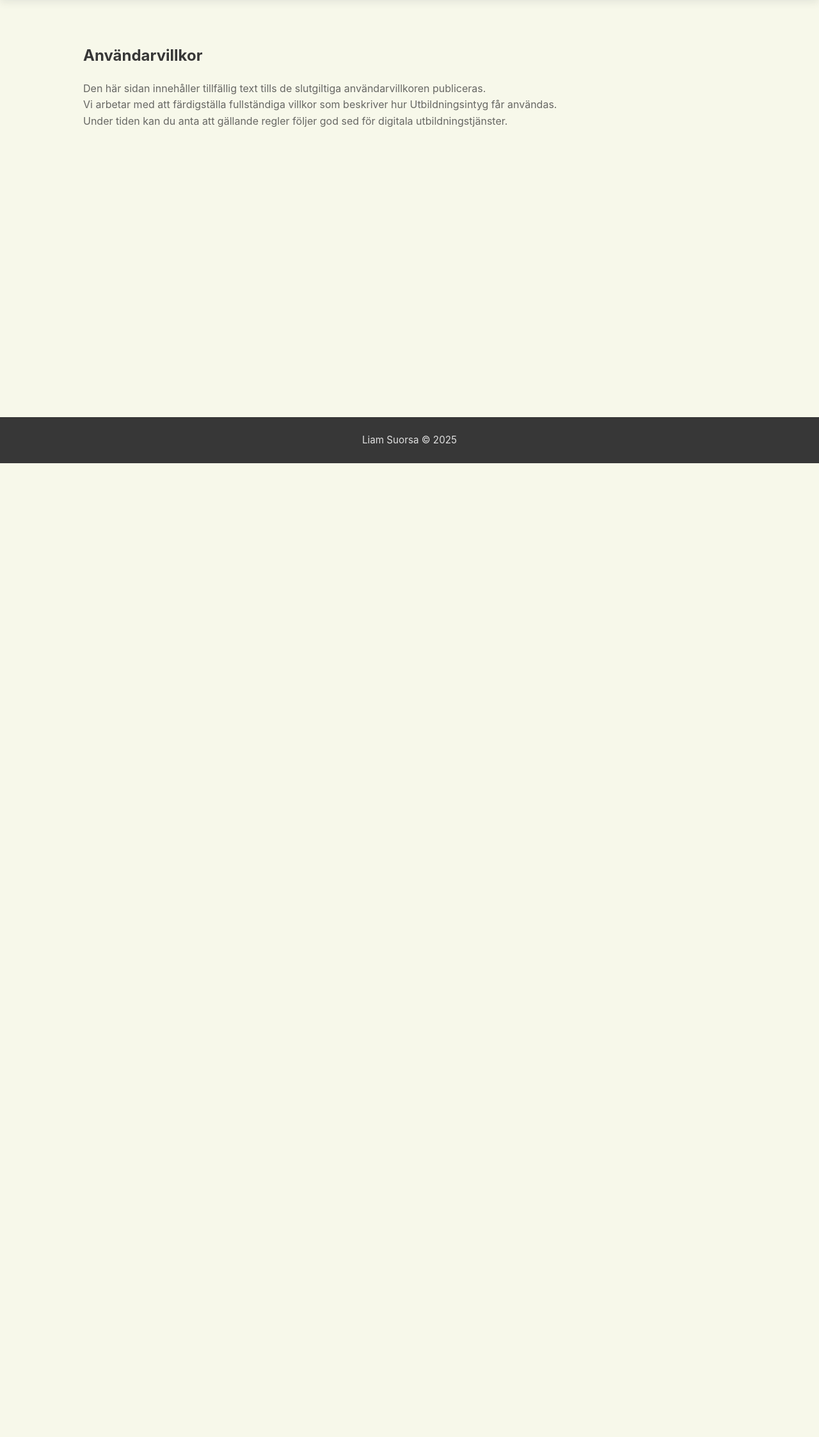
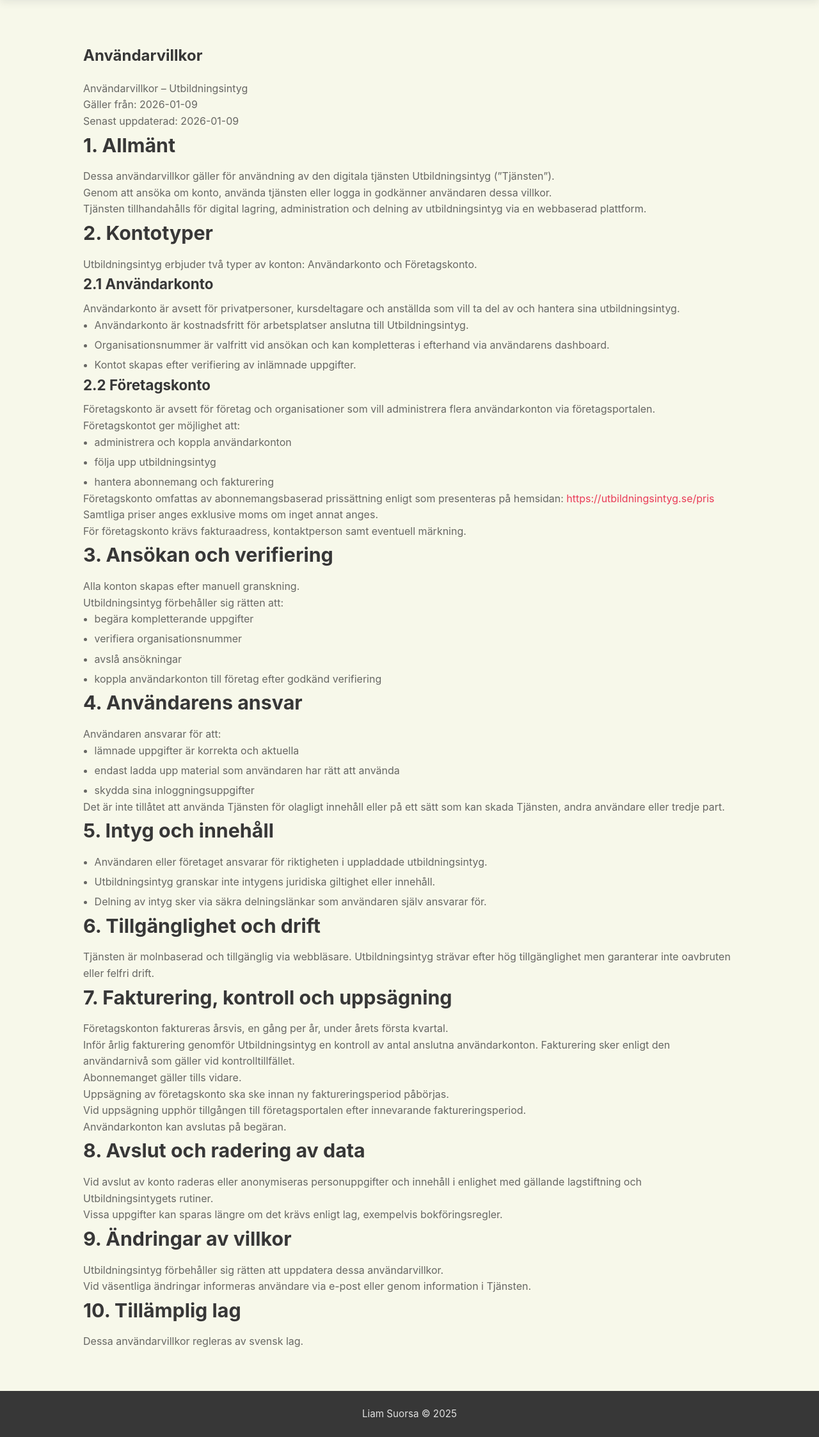
Before and after one commit to Mr-cool08/JK-utbildnings-intyg, a Flask app: page /villkor in a window 1280 px wide. Shown: the part 76-2322 px from the top of the page at 64% size. Before the commit the page ends 800 px from the top, so only its background shows below. Run offline with Flask 3, Linux system fonts and the light colour scheme; parts of the project's set-up code (start-up, migrations or seed data) failed here and were passed over.

Commit message:
Lägg till fullständiga användarvillkor

```diff
--- a/templates/terms_of_service.html
+++ b/templates/terms_of_service.html
@@ -4,9 +4,73 @@
 <section class="content" aria-labelledby="terms-title">
     <div class="content-container">
         <h1 id="terms-title">Användarvillkor</h1>
-        <p>Den här sidan innehåller tillfällig text tills de slutgiltiga användarvillkoren publiceras.</p>
-        <p>Vi arbetar med att färdigställa fullständiga villkor som beskriver hur Utbildningsintyg får användas.</p>
-        <p>Under tiden kan du anta att gällande regler följer god sed för digitala utbildningstjänster.</p>
+        <p>Användarvillkor – Utbildningsintyg</p>
+        <p>Gäller från: 2026-01-09</p>
+        <p>Senast uppdaterad: 2026-01-09</p>
+        <h2>1. Allmänt</h2>
+        <p>Dessa användarvillkor gäller för användning av den digitala tjänsten Utbildningsintyg (”Tjänsten”).</p>
+        <p>Genom att ansöka om konto, använda tjänsten eller logga in godkänner användaren dessa villkor.</p>
+        <p>Tjänsten tillhandahålls för digital lagring, administration och delning av utbildningsintyg via en webbaserad plattform.</p>
+        <h2>2. Kontotyper</h2>
+        <p>Utbildningsintyg erbjuder två typer av konton: Användarkonto och Företagskonto.</p>
+        <h3>2.1 Användarkonto</h3>
+        <p>Användarkonto är avsett för privatpersoner, kursdeltagare och anställda som vill ta del av och hantera sina utbildningsintyg.</p>
+        <ul>
+            <li>Användarkonto är kostnadsfritt för arbetsplatser anslutna till Utbildningsintyg.</li>
+            <li>Organisationsnummer är valfritt vid ansökan och kan kompletteras i efterhand via användarens dashboard.</li>
+            <li>Kontot skapas efter verifiering av inlämnade uppgifter.</li>
+        </ul>
+        <h3>2.2 Företagskonto</h3>
+        <p>Företagskonto är avsett för företag och organisationer som vill administrera flera användarkonton via företagsportalen.</p>
+        <p>Företagskontot ger möjlighet att:</p>
+        <ul>
+            <li>administrera och koppla användarkonton</li>
+            <li>följa upp utbildningsintyg</li>
+            <li>hantera abonnemang och fakturering</li>
+        </ul>
+        <p>Företagskonto omfattas av abonnemangsbaserad prissättning enligt som presenteras på hemsidan: <a href="https://utbildningsintyg.se/pris" target="_blank" rel="noopener">https://utbildningsintyg.se/pris</a></p>
+        <p>Samtliga priser anges exklusive moms om inget annat anges.</p>
+        <p>För företagskonto krävs fakturaadress, kontaktperson samt eventuell märkning.</p>
+        <h2>3. Ansökan och verifiering</h2>
+        <p>Alla konton skapas efter manuell granskning.</p>
+        <p>Utbildningsintyg förbehåller sig rätten att:</p>
+        <ul>
+            <li>begära kompletterande uppgifter</li>
+            <li>verifiera organisationsnummer</li>
+            <li>avslå ansökningar</li>
+            <li>koppla användarkonton till företag efter godkänd verifiering</li>
+        </ul>
+        <h2>4. Användarens ansvar</h2>
+        <p>Användaren ansvarar för att:</p>
+        <ul>
+            <li>lämnade uppgifter är korrekta och aktuella</li>
+            <li>endast ladda upp material som användaren har rätt att använda</li>
+            <li>skydda sina inloggningsuppgifter</li>
+        </ul>
+        <p>Det är inte tillåtet att använda Tjänsten för olagligt innehåll eller på ett sätt som kan skada Tjänsten, andra användare eller tredje part.</p>
+        <h2>5. Intyg och innehåll</h2>
+        <ul>
+            <li>Användaren eller företaget ansvarar för riktigheten i uppladdade utbildningsintyg.</li>
+            <li>Utbildningsintyg granskar inte intygens juridiska giltighet eller innehåll.</li>
+            <li>Delning av intyg sker via säkra delningslänkar som användaren själv ansvarar för.</li>
+        </ul>
+        <h2>6. Tillgänglighet och drift</h2>
+        <p>Tjänsten är molnbaserad och tillgänglig via webbläsare. Utbildningsintyg strävar efter hög tillgänglighet men garanterar inte oavbruten eller felfri drift.</p>
+        <h2>7. Fakturering, kontroll och uppsägning</h2>
+        <p>Företagskonton faktureras årsvis, en gång per år, under årets första kvartal.</p>
+        <p>Inför årlig fakturering genomför Utbildningsintyg en kontroll av antal anslutna användarkonton. Fakturering sker enligt den användarnivå som gäller vid kontrolltillfället.</p>
+        <p>Abonnemanget gäller tills vidare.</p>
+        <p>Uppsägning av företagskonto ska ske innan ny faktureringsperiod påbörjas.</p>
+        <p>Vid uppsägning upphör tillgången till företagsportalen efter innevarande faktureringsperiod.</p>
+        <p>Användarkonton kan avslutas på begäran.</p>
+        <h2>8. Avslut och radering av data</h2>
+        <p>Vid avslut av konto raderas eller anonymiseras personuppgifter och innehåll i enlighet med gällande lagstiftning och Utbildningsintygets rutiner.</p>
+        <p>Vissa uppgifter kan sparas längre om det krävs enligt lag, exempelvis bokföringsregler.</p>
+        <h2>9. Ändringar av villkor</h2>
+        <p>Utbildningsintyg förbehåller sig rätten att uppdatera dessa användarvillkor.</p>
+        <p>Vid väsentliga ändringar informeras användare via e-post eller genom information i Tjänsten.</p>
+        <h2>10. Tillämplig lag</h2>
+        <p>Dessa användarvillkor regleras av svensk lag.</p>
     </div>
 </section>
 {% endblock %}
```
